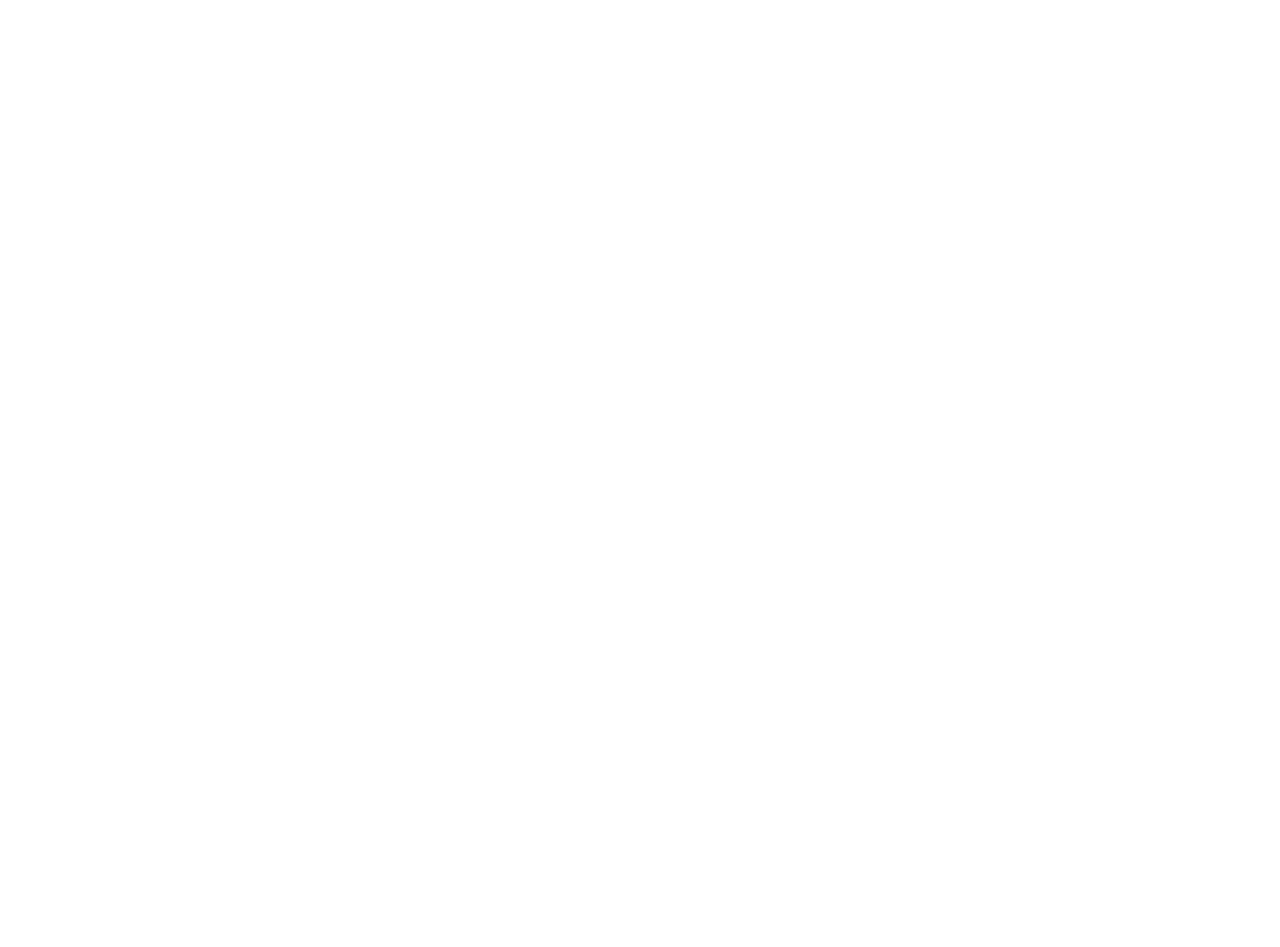
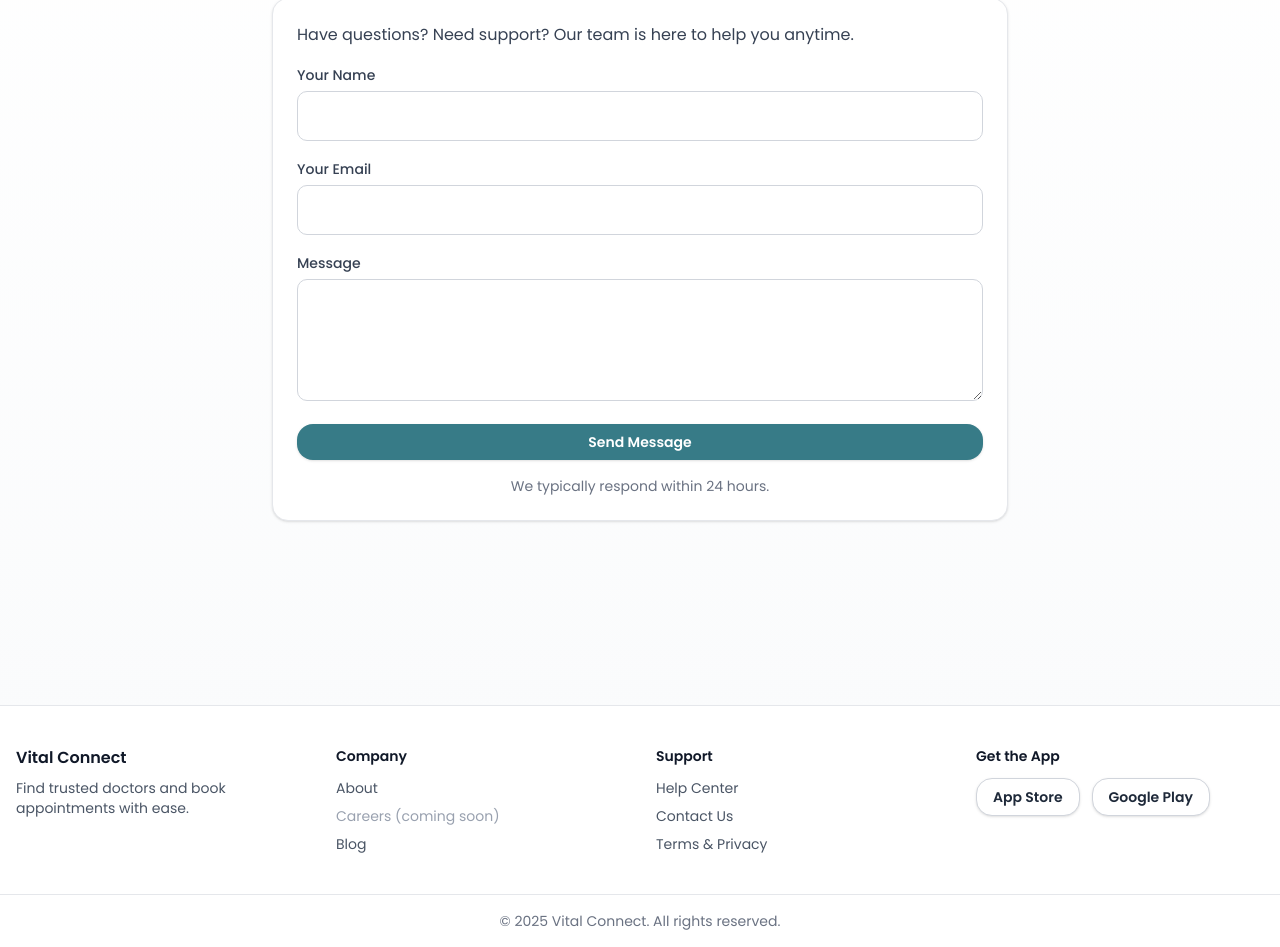
Before and after one commit to MohamedAbdelmaksoud97/frontend-vital-Connect, a React (Vite) app: page /contact in a window 1280 px wide. Before the commit this address had no page. Shown: the part 237-1184 px from the top of the page. Before the commit the page ends 800 px from the top, so only its background shows below. Built offline with nearby package versions, Linux system fonts and the light colour scheme; no server answers.

Commit message:
adding footer components

```diff
--- a/src/App.jsx
+++ b/src/App.jsx
@@ -19,6 +19,11 @@ import VerificationSuccessPage from "./pages/VerificationSuccessPage";
 import CreatePatientProfile from "./pages/CreatePatientProfile";
 import CreateDoctorProfile from "./pages/CreateDoctorProfile";
 import Dashboard from "./pages/Dashboard";
+import AboutPage from "./pages/AboutPage";
+import BlogPage from "./pages/BlogPage";
+import HelpCenterPage from "./pages/HelpCenterPage";
+import ContactPage from "./pages/ContactPage";
+import TermsPrivacyPage from "./pages/TermsPrivacyPage";
 
 export default function App() {
   return (
@@ -50,6 +55,11 @@ export default function App() {
           {/* You can add a 404 Not Found route here */}
           {/* <Route path="*" element={<NotFoundPage />} /> */}
           <Route path="/dashboard" element={<Dashboard />} />
+          <Route path="/about" element={<AboutPage />} />
+          <Route path="/blog" element={<BlogPage />} />
+          <Route path="/help" element={<HelpCenterPage />} />
+          <Route path="/contact" element={<ContactPage />} />
+          <Route path="/terms" element={<TermsPrivacyPage />} />
         </Route>
       </Routes>
       <Toaster position="top-center" reverseOrder={false} /> {/* ✅ Add this */}
--- a/src/components/layout/Footer.jsx
+++ b/src/components/layout/Footer.jsx
@@ -1,4 +1,5 @@
 import React from "react";
+import { Link } from "react-router-dom";
 import Button from "../ui/Button";
 
 export default function Footer() {
@@ -11,54 +12,62 @@ export default function Footer() {
             Find trusted doctors and book appointments with ease.
           </p>
         </div>
+
+        {/* Company */}
         <div>
           <h5 className="text-sm font-semibold">Company</h5>
           <ul className="mt-3 space-y-2 text-sm text-gray-600 dark:text-gray-400">
             <li>
-              <a href="#" className="hover:text-[#377b87]">
+              <Link to="/about" className="hover:text-[#377b87]">
                 About
-              </a>
+              </Link>
+            </li>
+            {/* Keep Careers as placeholder for now */}
+            <li>
+              <span className="cursor-default text-gray-400">
+                Careers (coming soon)
+              </span>
             </li>
             <li>
-              <a href="#" className="hover:text-[#377b87]">
-                Careers
-              </a>
-            </li>
-            <li>
-              <a href="#" className="hover:text-[#377b87]">
+              <Link to="/blog" className="hover:text-[#377b87]">
                 Blog
-              </a>
+              </Link>
             </li>
           </ul>
         </div>
+
+        {/* Support */}
         <div>
           <h5 className="text-sm font-semibold">Support</h5>
           <ul className="mt-3 space-y-2 text-sm text-gray-600 dark:text-gray-400">
             <li>
-              <a href="#" className="hover:text-[#377b87]">
+              <Link to="/help" className="hover:text-[#377b87]">
                 Help Center
-              </a>
+              </Link>
             </li>
             <li>
-              <a href="#" className="hover:text-[#377b87]">
+              <Link to="/contact" className="hover:text-[#377b87]">
                 Contact Us
-              </a>
+              </Link>
             </li>
             <li>
-              <a href="#" className="hover:text-[#377b87]">
-                Terms & Privacy
-              </a>
+              <Link to="/terms" className="hover:text-[#377b87]">
+                Terms &amp; Privacy
+              </Link>
             </li>
           </ul>
         </div>
+
+        {/* App buttons */}
         <div>
           <h5 className="text-sm font-semibold">Get the App</h5>
-          <div className="mt-3 flex gap-3">
+          <div className="mt-3 flex flex-wrap gap-3">
             <Button variant="outline">App Store</Button>
             <Button variant="outline">Google Play</Button>
           </div>
         </div>
       </div>
+
       <div className="border-t border-gray-200 py-4 text-center text-sm text-gray-500 dark:border-gray-800">
         © {new Date().getFullYear()} Vital Connect. All rights reserved.
       </div>
--- /dev/null
+++ b/src/pages/AboutPage.jsx
@@ -0,0 +1,32 @@
+import React from "react";
+import { Card, CardContent } from "@/components/ui/Card";
+
+export default function AboutPage() {
+  return (
+    <div className="mx-auto max-w-4xl px-4 py-10">
+      <h1 className="mb-6 text-3xl font-extrabold">About Vital Connect</h1>
+
+      <Card>
+        <CardContent className="space-y-4 p-6 text-gray-700 dark:text-gray-300">
+          <p>
+            Vital Connect is a modern healthcare platform built to make finding,
+            booking, and managing medical appointments effortless. Our mission
+            is to bridge the gap between patients and trusted healthcare
+            professionals through technology, transparency, and accessibility.
+          </p>
+
+          <p>
+            Whether you're searching for a specialist, booking your next visit,
+            or managing prescriptions, Vital Connect brings everything into one
+            simplified experience.
+          </p>
+
+          <p>
+            We are committed to improving healthcare experience for everyone —
+            patients, doctors, and clinics.
+          </p>
+        </CardContent>
+      </Card>
+    </div>
+  );
+}
--- /dev/null
+++ b/src/pages/BlogPage.jsx
@@ -0,0 +1,22 @@
+import React from "react";
+import { Card, CardContent } from "@/components/ui/Card";
+
+export default function BlogPage() {
+  return (
+    <div className="mx-auto max-w-4xl px-4 py-20 text-center">
+      <h1 className="mb-3 text-3xl font-extrabold">Vital Connect Blog</h1>
+      <p className="mb-8 text-gray-600 dark:text-gray-300">
+        Healthcare insights, wellness tips, medical updates — all in one place.
+      </p>
+
+      <Card className="mx-auto max-w-md">
+        <CardContent className="p-6 text-gray-700 dark:text-gray-300">
+          🚧 <span className="font-semibold">Our blog is launching soon!</span>
+          <p className="mt-2 text-sm text-gray-500 dark:text-gray-400">
+            Stay tuned for expert tips, health advice, and product updates.
+          </p>
+        </CardContent>
+      </Card>
+    </div>
+  );
+}
--- /dev/null
+++ b/src/pages/ContactPage.jsx
@@ -0,0 +1,93 @@
+import React, { useState } from "react";
+import { Card, CardContent } from "@/components/ui/Card";
+import Button from "@/components/ui/Button";
+import toast from "react-hot-toast";
+
+export default function ContactPage() {
+  const [form, setForm] = useState({
+    name: "",
+    email: "",
+    message: "",
+  });
+
+  const handleChange = (e) => {
+    const { name, value } = e.target;
+    setForm((prev) => ({
+      ...prev,
+      [name]: value,
+    }));
+  };
+
+  const handleSubmit = (e) => {
+    e.preventDefault();
+    toast.success("Message sent! We'll get back to you soon.", {
+      duration: 4000,
+    });
+
+    // reset form
+    setForm({
+      name: "",
+      email: "",
+      message: "",
+    });
+  };
+
+  return (
+    <div className="mx-auto max-w-3xl px-4 py-10">
+      <h1 className="mb-6 text-3xl font-extrabold">Contact Us</h1>
+
+      <Card>
+        <CardContent className="space-y-4 p-6 text-gray-700 dark:text-gray-300">
+          <p>
+            Have questions? Need support? Our team is here to help you anytime.
+          </p>
+
+          <form className="space-y-4" onSubmit={handleSubmit}>
+            <div>
+              <label className="text-sm font-medium">Your Name</label>
+              <input
+                name="name"
+                value={form.name}
+                onChange={handleChange}
+                className="mt-1 w-full rounded-lg border border-gray-300 p-3 dark:border-gray-700 dark:bg-gray-900"
+                required
+              />
+            </div>
+
+            <div>
+              <label className="text-sm font-medium">Your Email</label>
+              <input
+                type="email"
+                name="email"
+                value={form.email}
+                onChange={handleChange}
+                className="mt-1 w-full rounded-lg border border-gray-300 p-3 dark:border-gray-700 dark:bg-gray-900"
+                required
+              />
+            </div>
+
+            <div>
+              <label className="text-sm font-medium">Message</label>
+              <textarea
+                name="message"
+                value={form.message}
+                onChange={handleChange}
+                className="mt-1 w-full rounded-lg border border-gray-300 p-3 dark:border-gray-700 dark:bg-gray-900"
+                rows="4"
+                required
+              />
+            </div>
+
+            <Button type="submit" className="w-full">
+              Send Message
+            </Button>
+          </form>
+
+          <p className="mt-4 text-center text-sm text-gray-500 dark:text-gray-400">
+            We typically respond within 24 hours.
+          </p>
+        </CardContent>
+      </Card>
+    </div>
+  );
+}
--- /dev/null
+++ b/src/pages/HelpCenterPage.jsx
@@ -0,0 +1,39 @@
+import React from "react";
+import { Card, CardContent } from "@/components/ui/Card";
+
+export default function HelpCenterPage() {
+  return (
+    <div className="mx-auto max-w-4xl px-4 py-10">
+      <h1 className="mb-6 text-3xl font-extrabold">Help Center</h1>
+
+      <Card>
+        <CardContent className="space-y-5 p-6 text-gray-700 dark:text-gray-300">
+          <h2 className="text-xl font-semibold">Frequently Asked Questions</h2>
+
+          <div>
+            <h3 className="font-medium">How do I book an appointment?</h3>
+            <p className="text-sm text-gray-600 dark:text-gray-400">
+              Search for a doctor → View profile → Choose a time → Confirm
+              booking.
+            </p>
+          </div>
+
+          <div>
+            <h3 className="font-medium">How do I create a doctor account?</h3>
+            <p className="text-sm text-gray-600 dark:text-gray-400">
+              Click "Join as a Doctor" and follow the verification steps.
+            </p>
+          </div>
+
+          <div>
+            <h3 className="font-medium">Can I manage prescriptions online?</h3>
+            <p className="text-sm text-gray-600 dark:text-gray-400">
+              Yes. Patients can view all prescriptions from the "Prescriptions"
+              section.
+            </p>
+          </div>
+        </CardContent>
+      </Card>
+    </div>
+  );
+}
--- /dev/null
+++ b/src/pages/TermsPrivacyPage.jsx
@@ -0,0 +1,37 @@
+import React from "react";
+import { Card, CardContent } from "@/components/ui/Card";
+
+export default function TermsPrivacyPage() {
+  return (
+    <div className="mx-auto max-w-4xl px-4 py-10">
+      <h1 className="mb-6 text-3xl font-extrabold">Terms & Privacy</h1>
+
+      <Card>
+        <CardContent className="space-y-5 p-6 text-gray-700 dark:text-gray-300">
+          <h2 className="text-xl font-semibold">1. Terms of Use</h2>
+          <p>
+            By using Vital Connect, you agree to follow our platform guidelines
+            and respect our community values.
+          </p>
+
+          <h2 className="text-xl font-semibold">2. Privacy Policy</h2>
+          <p>
+            Your data is securely stored and never sold. We collect information
+            only to improve your healthcare experience and provide accurate
+            appointment management.
+          </p>
+
+          <h2 className="text-xl font-semibold">3. Data Security</h2>
+          <p>
+            All medical and personal information is encrypted, protected, and
+            shared only with your consent.
+          </p>
+
+          <p className="text-sm text-gray-500 dark:text-gray-400">
+            If you have privacy concerns, feel free to contact us anytime.
+          </p>
+        </CardContent>
+      </Card>
+    </div>
+  );
+}
```
